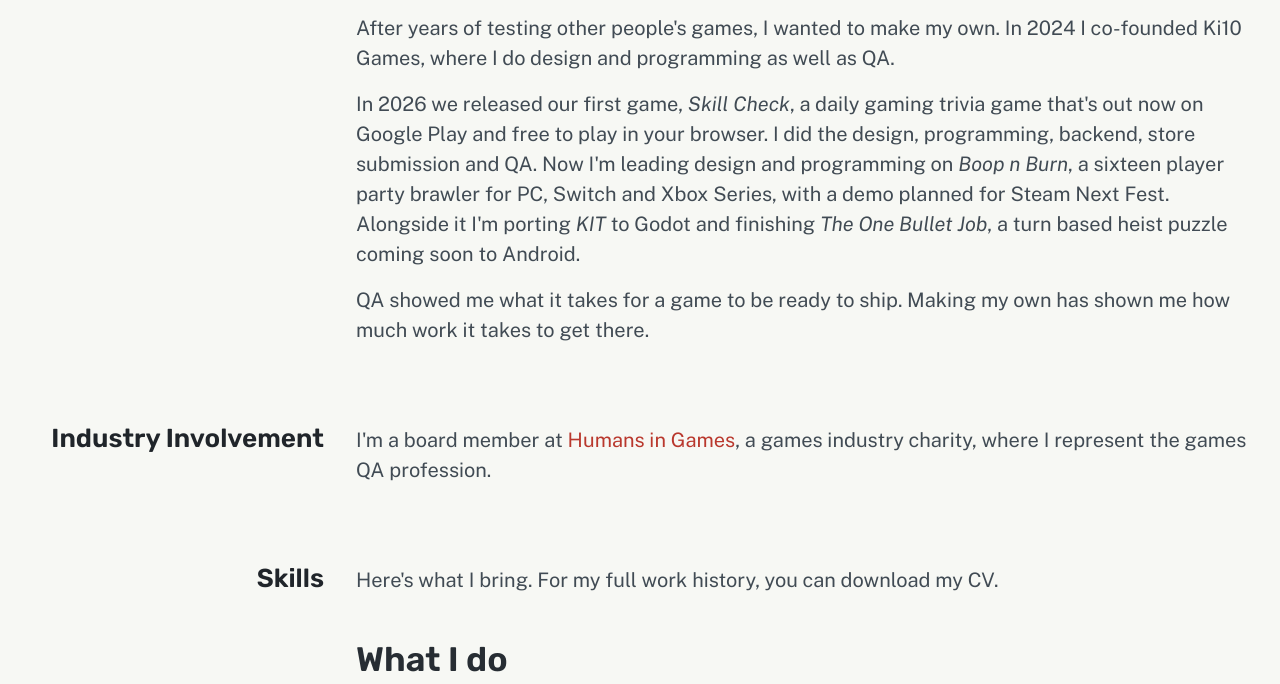
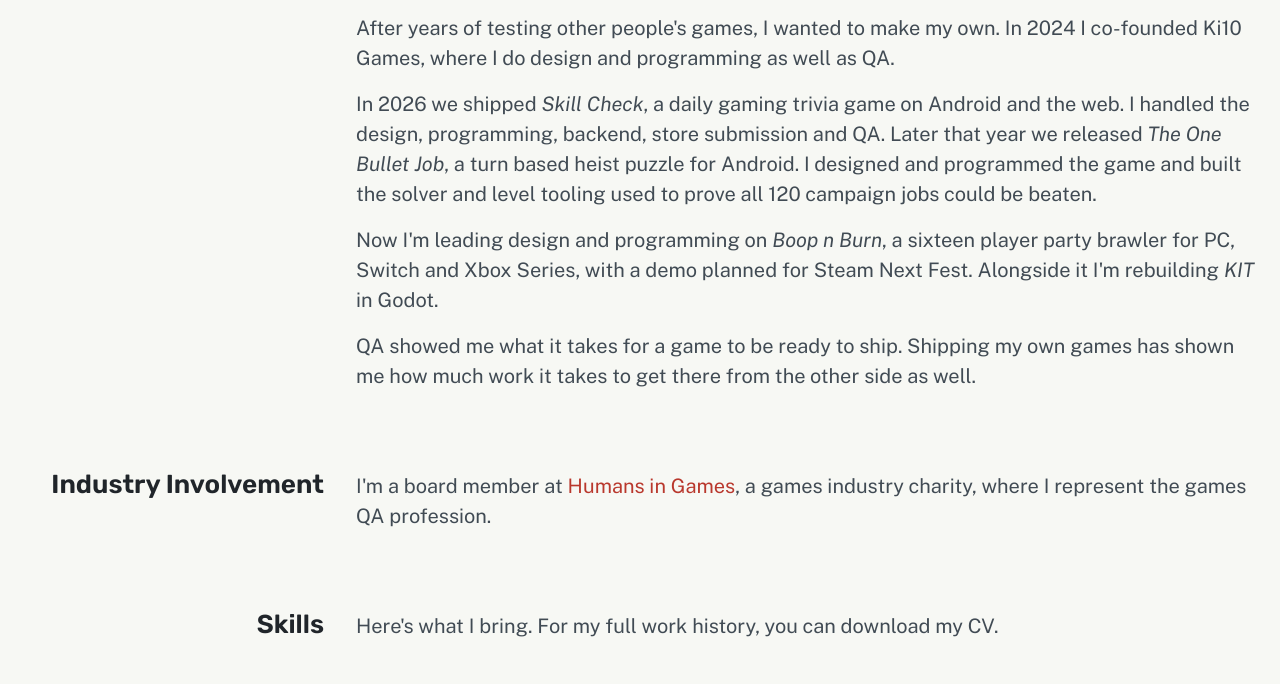
Before and after one commit to murkmm/my-qa-portfolio, an Astro site: page /about in a window 1280 px wide. Shown: the part 1606-2290 px from the top of the page. Built offline with nearby package versions, Linux system fonts and the light colour scheme; Astro itself is replaced by a stand-in of ours.

Commit message:
Update about page for second shipped game

```diff
--- a/src/pages/about.astro
+++ b/src/pages/about.astro
@@ -4,7 +4,7 @@
 import BaseLayout from '../layouts/BaseLayout.astro';
 ---
 
-<BaseLayout title="About Me | Mark McManus" description="About Mark McManus: over nine years in games QA, now Embedded QA Specialist at Cloud Imperium Games, co-founder of Ki10 Games and a Humans in Games board member.">
+<BaseLayout title="About Me | Mark McManus" description="About Mark McManus: over nine years in games QA, now Embedded QA Specialist at Cloud Imperium Games, co-founder of Ki10 Games and developer of two shipped indie games.">
 	<div class="stack gap-20">
 		<main id="main-content" tabindex="-1" class="wrapper about">
 			<Hero
@@ -35,10 +35,13 @@
 						After years of testing other people's games, I wanted to make my own. In 2024 I co-founded Ki10 Games, where I do design and programming as well as QA.
 					</p>
 					<p>
-						In 2026 we released our first game, <em>Skill Check</em>, a daily gaming trivia game that's out now on Google Play and free to play in your browser. I did the design, programming, backend, store submission and QA. Now I'm leading design and programming on <em>Boop n Burn</em>, a sixteen player party brawler for PC, Switch and Xbox Series, with a demo planned for Steam Next Fest. Alongside it I'm porting <em>KIT</em> to Godot and finishing <em>The One Bullet Job</em>, a turn based heist puzzle coming soon to Android.
+						In 2026 we shipped <em>Skill Check</em>, a daily gaming trivia game on Android and the web. I handled the design, programming, backend, store submission and QA. Later that year we released <em>The One Bullet Job</em>, a turn based heist puzzle for Android. I designed and programmed the game and built the solver and level tooling used to prove all 120 campaign jobs could be beaten.
 					</p>
 					<p>
-						QA showed me what it takes for a game to be ready to ship. Making my own has shown me how much work it takes to get there.
+						Now I'm leading design and programming on <em>Boop n Burn</em>, a sixteen player party brawler for PC, Switch and Xbox Series, with a demo planned for Steam Next Fest. Alongside it I'm rebuilding <em>KIT</em> in Godot.
+					</p>
+					<p>
+						QA showed me what it takes for a game to be ready to ship. Shipping my own games has shown me how much work it takes to get there from the other side as well.
 					</p>
 				</div>
 			</section>
@@ -89,7 +92,7 @@
 				<h2 class="section-title">Outside of Work</h2>
 				<div class="content">
 					<p>
-						When I'm not testing games, I'm usually playing them! I'll play pretty much anything, from huge AAA games to small indie ones. I also love making games in my spare time, which is how Ki10 Games started, and how I finally got my own game onto an actual store.
+						When I'm not testing games, I'm usually playing them! I'll play pretty much anything, from huge AAA games to small indie ones. I also love making games in my spare time, which is how Ki10 Games started, and how I ended up shipping games of my own.
 					</p>
 					<p>
 						Away from screens, I'm a lifelong Manchester United fan, and I love a good board game with friends.
```
